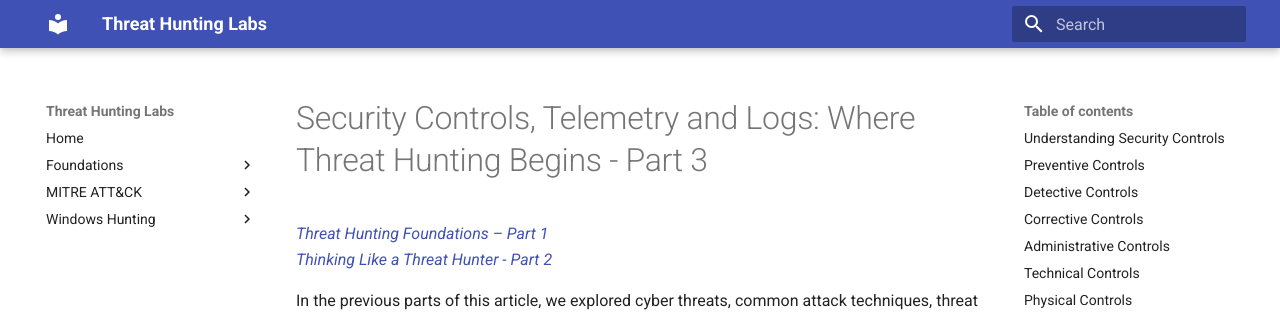
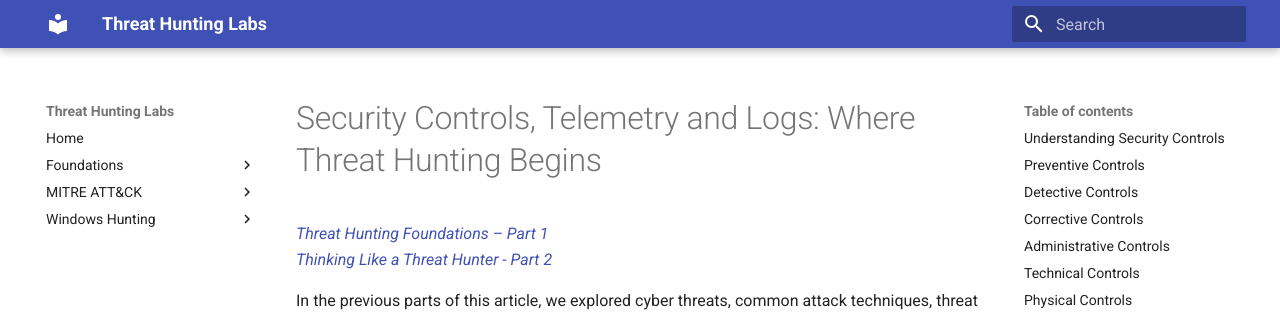
Before and after one commit to pbmundas/ThreatHuntingLabs, an MkDocs documentation site: the page built from docs/foundations/Cybersecurity-Fundamentals-The-Foundation-Every-Threat-Hunter-Needs-part-3.md, in a window 1280 px wide and 900 px high. Shown: the top 317 px of the window. Built offline with MkDocs 1.6.1 and Material for MkDocs 9.7.7, drawn with Linux system fonts in a browser that asks for light colours.

Commit message:
Update Cybersecurity-Fundamentals-The-Foundation-Every-Threat-Hunter-Needs-part-3.md

```diff
--- a/docs/foundations/Cybersecurity-Fundamentals-The-Foundation-Every-Threat-Hunter-Needs-part-3.md
+++ b/docs/foundations/Cybersecurity-Fundamentals-The-Foundation-Every-Threat-Hunter-Needs-part-3.md
@@ -1,4 +1,4 @@
-# Security Controls, Telemetry and Logs: Where Threat Hunting Begins - Part 3
+# Security Controls, Telemetry and Logs: Where Threat Hunting Begins
 
 [*Threat Hunting Foundations – Part 1*](Cybersecurity-Fundamentals-The-Foundation-Every-Threat-Hunter-Needs-part-1.md)
 [*Thinking Like a Threat Hunter - Part 2*](Cybersecurity-Fundamentals-The-Foundation-Every-Threat-Hunter-Needs-part-2.md)
```
